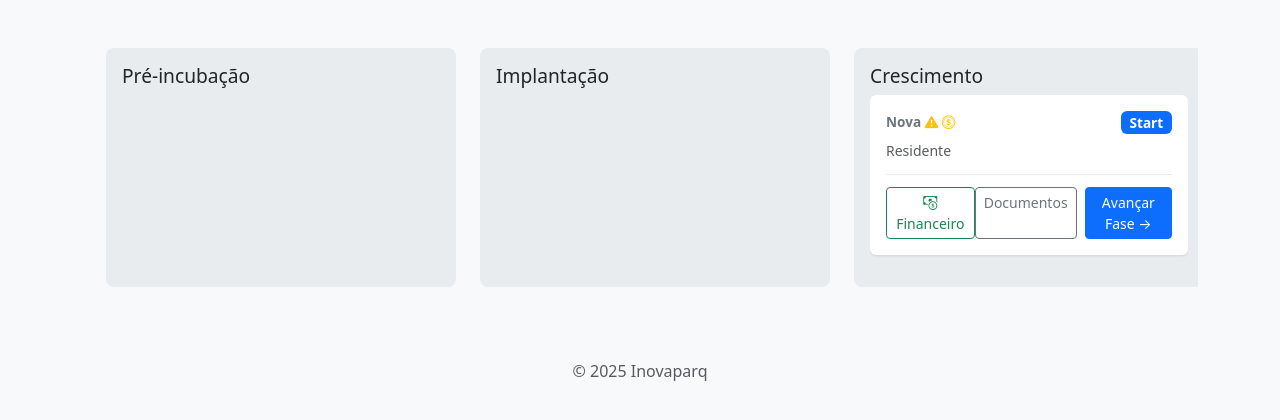
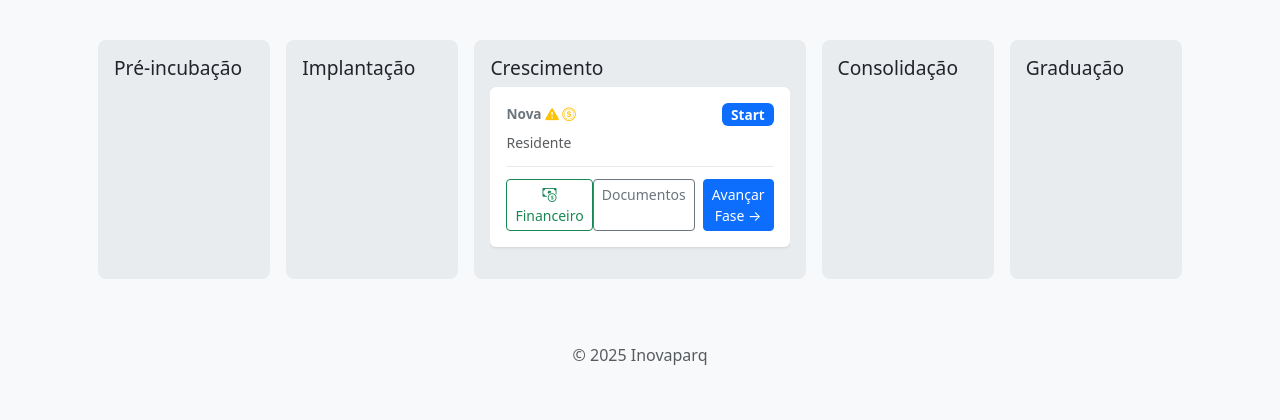
Before and after one commit to WillCruz/inovapark-vext5, a Django app: page /inovaparq/home/fases/ in a window 1280 px wide. Shown: the part 56-476 px from the top of the page. Run offline with Django 5.2, Linux system fonts and the light colour scheme; a user stored in the database is signed in; data comes from the database, SQL or seed files in the repository; both versions use the stored data as it was after the commit.

Commit message:
Ajustes layout

```diff
--- a/startups/templates/startups/base.html
+++ b/startups/templates/startups/base.html
@@ -29,7 +29,7 @@
         </div>
     </nav>
 
-    <div class="container">
+    <div class="container" id="kanban">
         {% block content %}
         {% endblock %}
     </div>
--- a/startups/templates/startups/fases_kanban.html
+++ b/startups/templates/startups/fases_kanban.html
@@ -3,31 +3,33 @@
 
 {% block content %}
 <style>
+
     /* Estilos básicos para o Kanban (pode manter os mesmos de antes) */
     .kanban-board {
         display: flex;
-        gap: 1.5rem;
-        padding: 1.5rem;
+        gap: 1rem;
+        padding: 1rem;
         overflow-x: auto;
     }
 
     .kanban-column {
-        /* Em vez de 'flex: 1;', usamos uma largura fixa. */
-        /* Isso impede que a coluna encolha ou estique. */
-        flex-shrink: 0;
-        width: 350px;
-        /* <--- Você pode ajustar este valor! Tente 320px, 350px ou 400px. */
+    /* 1. PERMITE QUE A COLUNA CRESÇA se houver espaço livre na tela */
+    flex-grow: 1;
 
-        background-color: #e9ecef;
-        border-radius: 8px;
-        padding: 1rem;
+    /* 2. DEFINE A LARGURA IDEAL/INICIAL da coluna */
+    flex-basis: 340px;
 
-        /* Adicionamos isso para garantir que a coluna possa conter os cards e rolar internamente se necessário */
-        display: flex;
-        flex-direction: column;
-        max-height: 80vh;
-        /* Define uma altura máxima para a coluna */
-    }
+    /* 3. OPCIONAL, MAS RECOMENDADO: Define uma largura MÁXIMA para não ficar gigante em telas muito grandes */
+    max-width: 450px;
+
+    /* O resto do seu estilo continua igual, com um pequeno ajuste na altura */
+    background-color: #e9ecef;
+    border-radius: 8px;
+    padding: 1rem;
+    display: flex;
+    flex-direction: column;
+    max-height: 85vh; /* Um pouco mais de altura */
+}
 
     /* Adicionamos uma regra para a área dos cards para permitir rolagem vertical DENTRO da coluna */
     .kanban-cards {
--- a/startups/templates/startups/home.html
+++ b/startups/templates/startups/home.html
@@ -34,7 +34,7 @@
                 <i class="bi bi-layers-fill display-4 text-success mb-3"></i>
                 <h5 class="card-title">Fases de Incubação</h5>
                 <p class="card-text">Controle as etapas e evolução de cada empresa.</p>
-                <a href="#" class="btn btn-success disabled">Em breve</a>
+                <a href="#" onclick="window.location='http://127.0.0.1:8000/inovaparq/home/fases/';" class="btn btn-primary">Acessar</a>
             </div>
         </div>
     </div>
--- a/startups/views.py
+++ b/startups/views.py
@@ -41,6 +41,8 @@ def listar_startups(request):
     startups = Startup.objects.all()
     return render(request, 'startups/listar_startups.html', {'startups': startups})
 
+
+
 # Cadastrar nova startup
 @login_required
 def cadastrar_startup(request):
@@ -76,6 +78,9 @@ def deletar_startup(request, pk):
     return render(request, 'startups/deletar_startup.html', {'startup': startup})
 
 ##############################################################################################################
+
+
+
 
 @login_required
 def fases_kanban_view(request):
```
Also changed, not shown: db.sqlite3.
